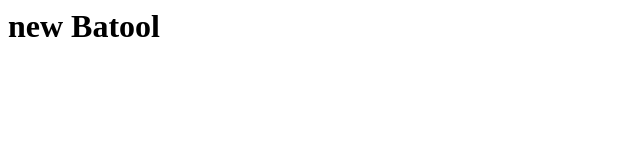
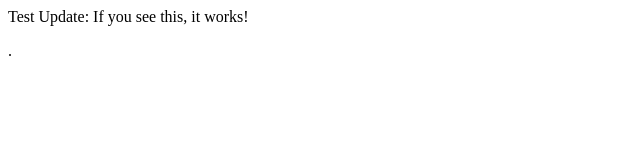
Before and after one commit to Reeha33/mid, a plain HTML site: page index.html in a window 1280 px wide. Shown: the whole page, without its empty margins (0-640 px from the left). Drawn offline with Linux system fonts and the light colour scheme.

Commit message:
Testing update

```diff
--- a/index.html
+++ b/index.html
@@ -1 +1 @@
-<h1>new Batool</h1>
+<p>Test Update: If you see this, it works!</p>.
```
